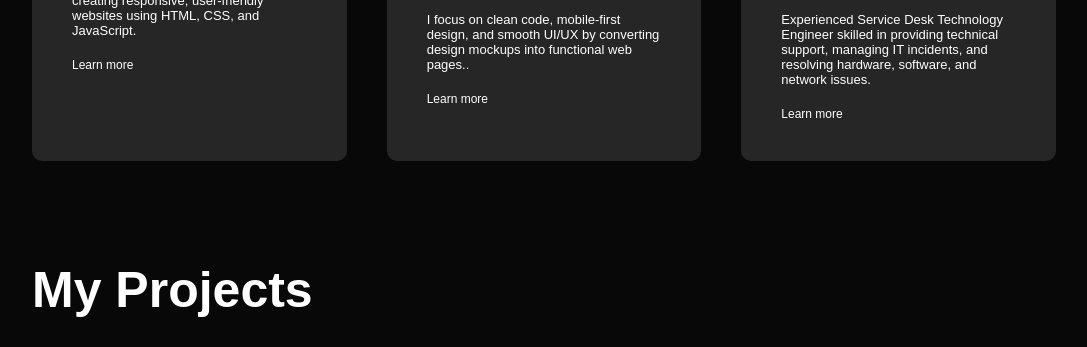
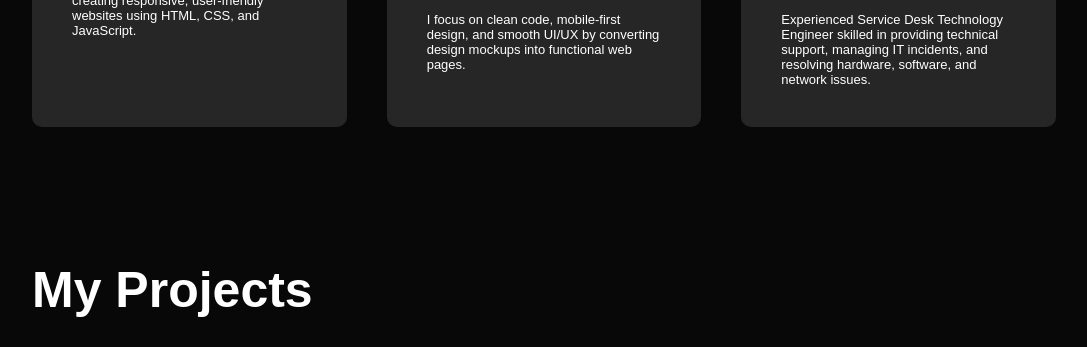
Before and after one commit to Ritukumari2024/Portfolio, a plain HTML site: page index.html in a window 1280 px wide. Shown: the part 1949-2296 px from the top of the page, without its empty margins (96-1183 px from the left). Drawn offline with nearby package versions, Linux system fonts and the light colour scheme.

Commit message:
Update index.html

```diff
--- a/index.html
+++ b/index.html
@@ -137,21 +137,18 @@
                     <h2>Web Developer</h2>
                     <p>I’m a Frontend Web Developer skilled in creating responsive, user-friendly websites using HTML,
                         CSS, and JavaScript.</p>
-                    <a href="#" onclick="data()">Learn more</a>
                 </div>
                 <div>
                     <i class="fa-brands fa-css"></i>
                     <h2>Responsive Design</h2>
                     <p>I focus on clean code, mobile-first design, and smooth UI/UX by converting design mockups into
-                        functional web pages..</p>
-                    <a href="#">Learn more</a>
+                        functional web pages.</p>
                 </div>
                 <div>
                     <i class="fa-solid fa-computer"></i>
                     <h2>Technology Engineer</h2>
                     <p>Experienced Service Desk Technology Engineer skilled in providing technical support, managing IT
                         incidents, and resolving hardware, software, and network issues.</p>
-                    <a href="#">Learn more</a>
                 </div>
             </div>
         </div>
```
